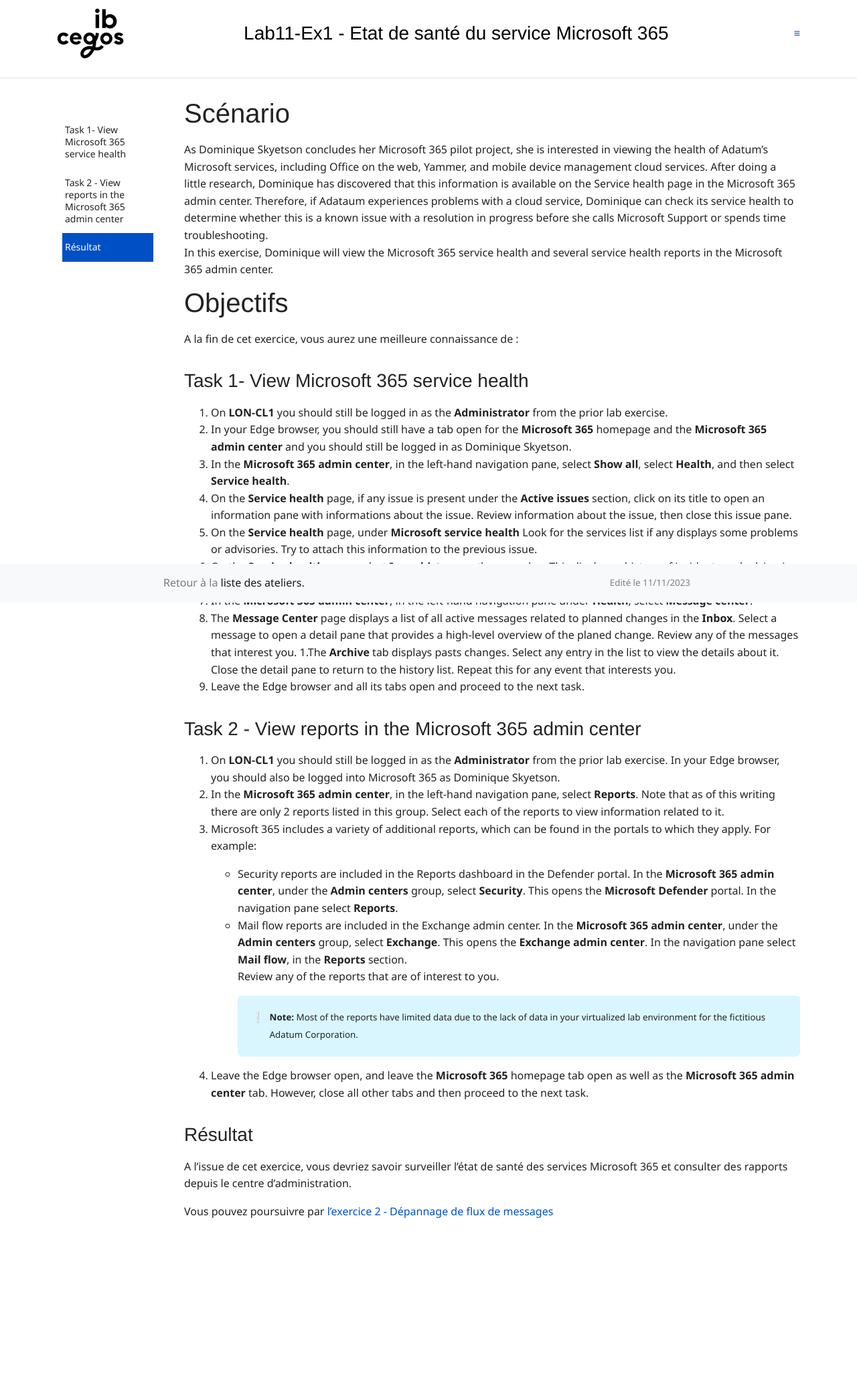
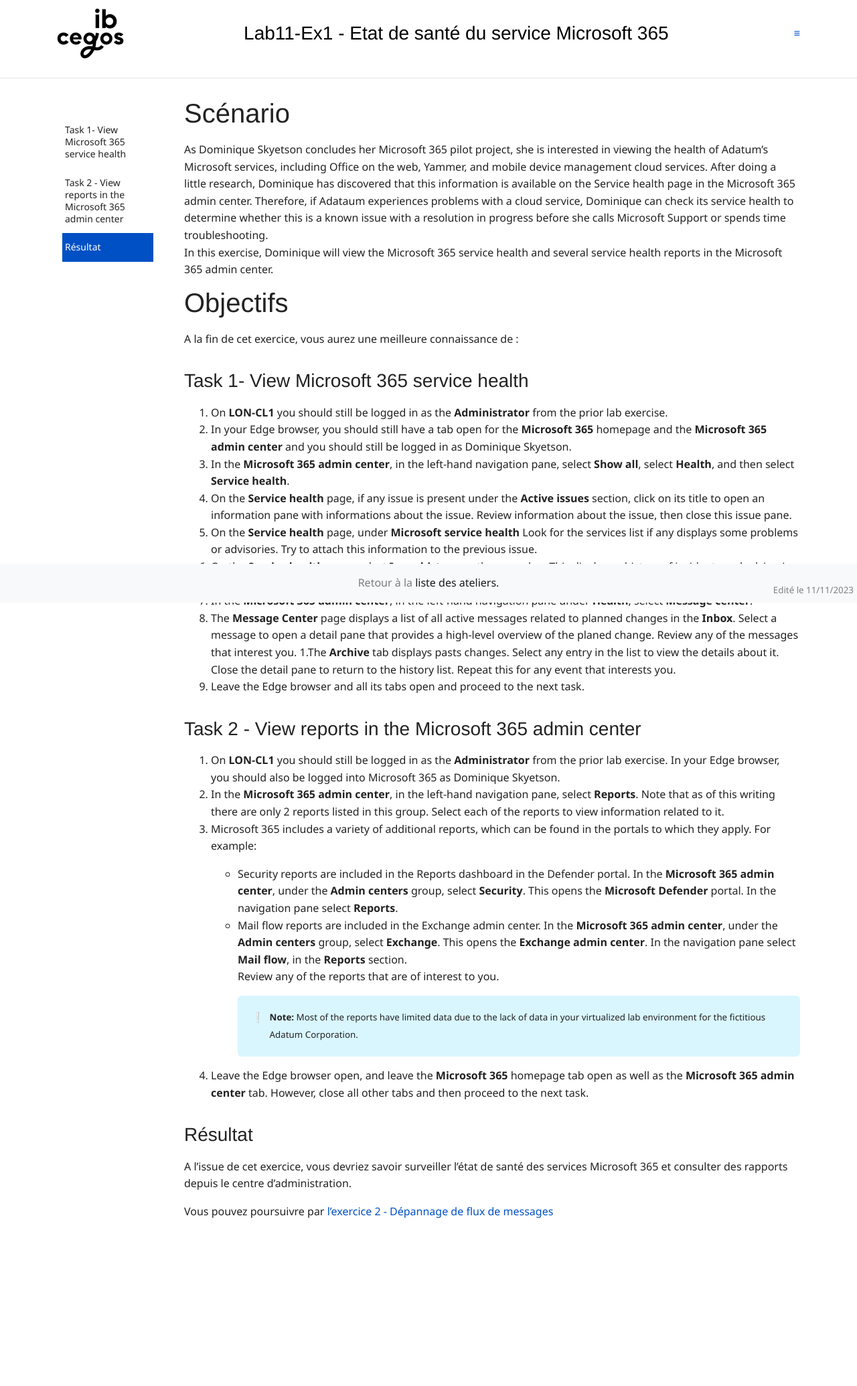
Before and after one commit to renaudwangler/ib-labs, a Jekyll site: the page built from msms030fr/lab11e1.md, in a window 1280 px wide. Shown: the whole page at 67% size. Built offline with Jekyll 4.4.1, drawn with Linux system fonts in a browser that asks for light colours; nearby versions of some CDN libraries; comment, search, counter and statistics services are not loaded.

Commit message:
css pageVersion

```diff
--- a/assets/css/style.scss
+++ b/assets/css/style.scss
@@ -5,4 +5,4 @@
 
 .copyBtn { color: whitesmoke; background: black; border: none; border-radius: 5px; font-weight: 400; margin: 2px; margin-left: 8px; cursor: pointer;}
 .copyBtn:hover { color:black;background:whitesmoke;}
-#pageVersion { color:gray; font-size: smaller; float: right; margin-right: 5px;}
+#pageVersion { color:gray; font-size: smaller; margin: 0px;position: absolute; right: 5px;bottom: 5px;}
```
